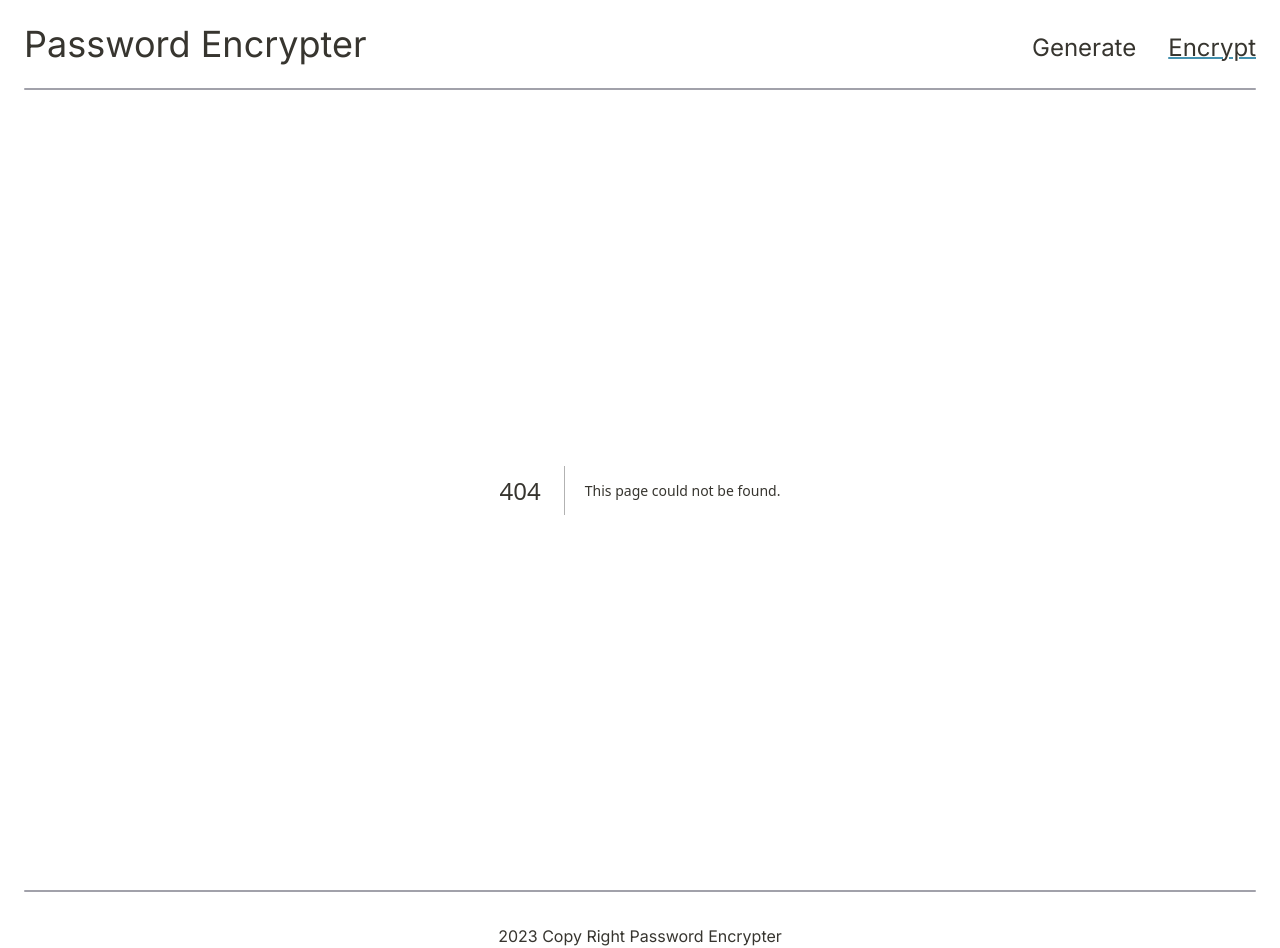
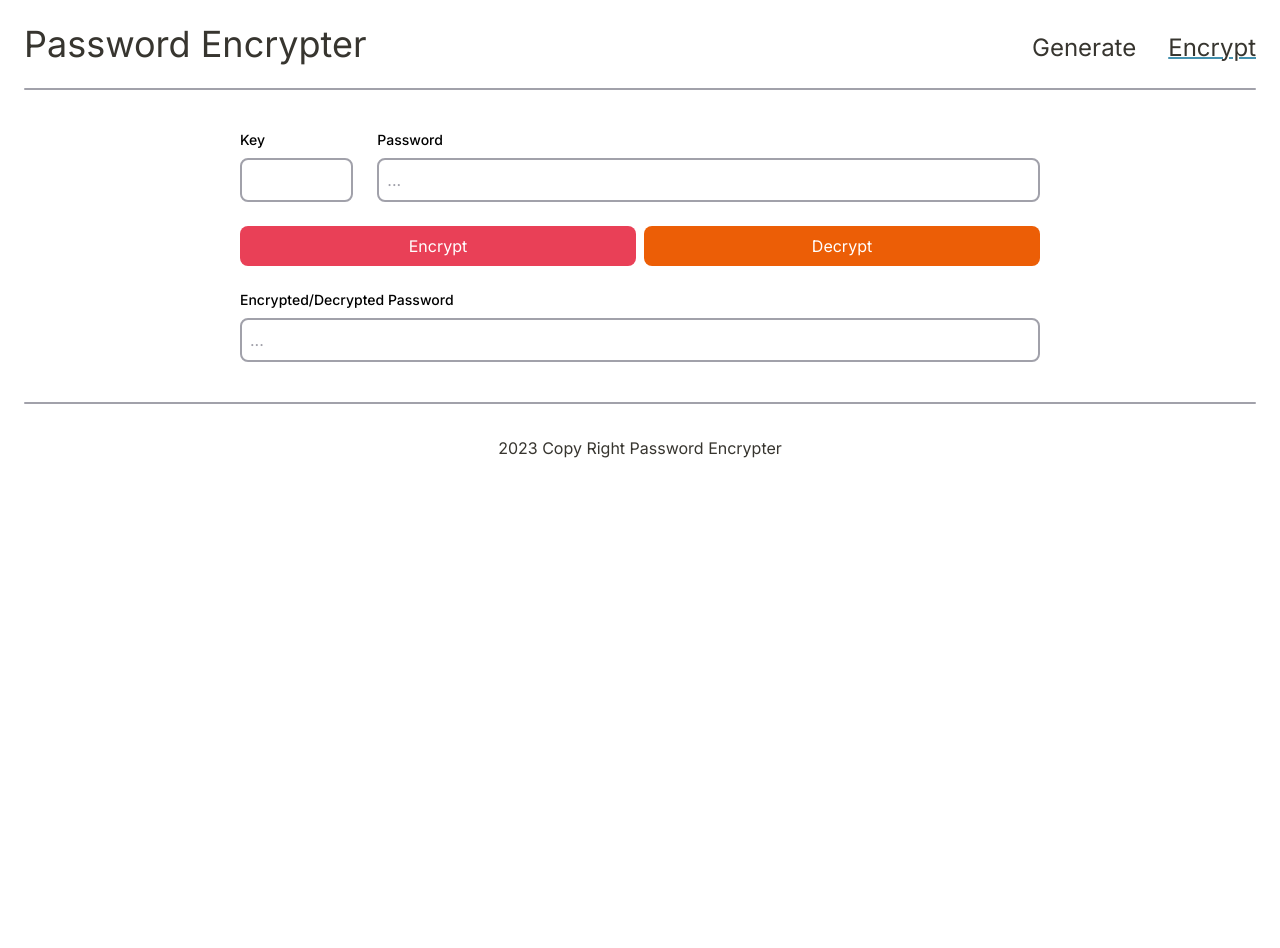
Before and after one commit to BaoTran685/password-encrypter, a Next.js app: page /function in a window 1280 px wide. Before the commit this address had no page. After the commit the page ends 800 px from the top, so only its background shows below. Built offline with nearby package versions, Linux system fonts and the light colour scheme; no server answers.

Commit message:
encrypt/decrypt page

```diff
--- /dev/null
+++ b/src/app/function/page.tsx
@@ -0,0 +1,187 @@
+"use client";
+
+import InputItem from "@/components/form/inputItem";
+import LoadingButton from "@/components/form/loadingButton";
+import { functionPassword } from "@/components/form/postData";
+import { cn } from "@/lib/tailwind-merge";
+import { FormEvent, useState } from "react";
+
+const Input = {
+  key: {
+    label: "Key",
+    name: "key",
+    type: "key",
+    placeholder: "",
+    readonly: false,
+  },
+  password: {
+    label: "Password",
+    name: "password",
+    type: "text",
+    placeholder: "...",
+    readonly: false,
+  },
+  returnPassword: {
+    label: "Encrypted/Decrypted Password",
+    name: "returnPassword",
+    type: "text",
+    placeholder: "...",
+    readonly: true,
+  },
+};
+
+const BASE_CHAR =
+  "ABCDEFGHIJKLMNOPQRSTUVWXYZabcdefghijklmnopqrstuvwxyz0123456789!@#$%^&*()-_=+[]{};:,.<>/?|'\"~";
+
+const checkText = (text: string) => {
+  for (let i = 0; i < text.length; i++) {
+    if (BASE_CHAR.includes(text[i]) == false) {
+      return false;
+    }
+  }
+  return true;
+};
+
+const Encrypt = () => {
+  const [key, setKey] = useState("");
+  const [keyErrorMessage, setKeyErrorMessage] = useState("");
+
+  const [password, setPassword] = useState("");
+  const [passwordErrorMessage, setPasswordErrorMessage] = useState("");
+
+  const [returnPassword, setReturnPassword] = useState("");
+
+  const [processEncrypt, setProcessEncrypt] = useState(false);
+  const [processDecrypt, setProcessDecrypt] = useState(false);
+
+  const [processMessage, setProcessMessage] = useState("");
+  const [isProcessSuccess, setIsProcessSuccess] = useState(false);
+
+  const handleChange = (event: FormEvent<HTMLFormElement>) => {
+    if (event.currentTarget.name == Input.key.name) {
+      setKey(event.currentTarget.value);
+      setKeyErrorMessage("");
+    } else if (event.currentTarget.name == Input.password.name) {
+      setPassword(event.currentTarget.value);
+      setPasswordErrorMessage("");
+    }
+  };
+
+  const checkInput = ({ key, password }: { key: string; password: string }) => {
+    var ret = true;
+    if (!checkText(key)) {
+      setKeyErrorMessage("Invalid char, please refer to valid characters list");
+      ret = false;
+    }
+    if (!checkText(password)) {
+      setPasswordErrorMessage(
+        "Invalid char, please refer to valid characters list"
+      );
+      ret = false;
+    }
+    return ret;
+  };
+
+  const handleSubmit = async (event: FormEvent<HTMLFormElement>) => {
+    event.preventDefault();
+  };
+
+  const handleClick = async ({ text }: { text: string }) => {
+    const ok = checkInput({ key, password });
+    if (!ok) {
+      return;
+    }
+    var res = null;
+    if (text == "Encrypt") {
+      setProcessEncrypt(true);
+      res = await functionPassword({ key, password, type: "encrypt" });
+      setProcessEncrypt(false);
+    } else {
+      setProcessDecrypt(true);
+      res = await functionPassword({ key, password, type: "decrypt" });
+      setProcessDecrypt(false);
+    }
+    if (res) {
+      setReturnPassword(res.password);
+      setIsProcessSuccess(res.ok);
+      if (res.ok) {
+        setProcessMessage("success");
+      } else {
+        setProcessMessage("fail");
+      }
+    }
+  };
+
+  return (
+    <main className="my--container mx-auto my-10 sm:my20">
+      <form className="flex flex-col space-y-6" onSubmit={handleSubmit}>
+        <div className="grid grid-cols-12 gap-6">
+          <div className="col-span-2">
+            <InputItem
+              value={key}
+              isError={Boolean(keyErrorMessage)}
+              onChange={handleChange}
+              {...Input.key}
+            />
+            {Boolean(keyErrorMessage) && (
+              <div className="text-sm font-medium text-red-600 pt-1">
+                {keyErrorMessage}
+              </div>
+            )}
+          </div>
+          <div className="col-span-10">
+            <InputItem
+              value={password}
+              isError={Boolean(passwordErrorMessage)}
+              onChange={handleChange}
+              {...Input.password}
+            />
+            {Boolean(passwordErrorMessage) && (
+              <div className="text-sm font-medium text-red-600 pt-1">
+                {passwordErrorMessage}
+              </div>
+            )}
+          </div>
+        </div>
+        <div className="flex flex-row space-x-2">
+          <LoadingButton
+            type="button"
+            text="Encrypt"
+            className="bg-[--red-color]"
+            isLoading={processEncrypt}
+            isSuccess={false}
+            onClick={handleClick}
+          />
+          <LoadingButton
+            type="button"
+            text="Decrypt"
+            className="bg-[--orange-color]"
+            isLoading={processDecrypt}
+            isSuccess={false}
+            onClick={handleClick}
+          />
+        </div>
+        <div>
+          <InputItem
+            value={returnPassword}
+            isError={false}
+            onChange={() => {}}
+            {...Input.returnPassword}
+          />
+          {Boolean(processMessage) && (
+            <div
+              className={cn("text-sm font-medium", {
+                "text-[#21A179]": isProcessSuccess,
+                "text-red-600": !isProcessSuccess,
+              })}
+            >
+              {processMessage}
+            </div>
+          )}
+        </div>
+      </form>
+    </main>
+  );
+};
+
+export default Encrypt;
--- a/src/app/generate/page.tsx
+++ b/src/app/generate/page.tsx
@@ -69,12 +69,12 @@ const Generate = () => {
       var ret = true;
       if (specialChar < LOW || specialChar > HIGH) {
         setSpecialCharError(true);
-        setSpecialCharErrorMessage(`Must be >= ${LOW} and <= ${HIGH}`);
+        setSpecialCharErrorMessage(`Must be between ${LOW} and ${HIGH}`);
         ret = false;
       }
       if (upperCase < LOW || upperCase > HIGH) {
         setUpperCaseError(true);
-        setUpperCaseErrorMessage(`Must be >= ${LOW} and <= ${HIGH}`);
+        setUpperCaseErrorMessage(`Must be between ${LOW} and ${HIGH}`);
         ret = false;
       }
       return ret;
@@ -161,8 +161,10 @@ const Generate = () => {
         <LoadingButton
           type="submit"
           text="Generate"
+          className=""
           isLoading={process}
           isSuccess={false}
+          onClick={() => {}}
         />
         <div>
           <InputItem
--- a/src/components/form/loadingButton.tsx
+++ b/src/components/form/loadingButton.tsx
@@ -4,15 +4,18 @@ import { Spinner, Tick } from "../icon/icons"
 interface Props {
   type: "button" | "submit" | "reset" | undefined,
   text: string,
+  className: string,
   isLoading: boolean,
-  isSuccess: boolean
+  isSuccess: boolean,
+  onClick: Function,
 }
 
-const LoadingButton = ({ type, text, isLoading, isSuccess }: Props) => {
+const LoadingButton = ({ type, text, className, isLoading, isSuccess, onClick }: Props) => {
   return (
     <button
       type={type}
-      className='text-white text-sm w-20 rounded-lg bg-[#2f7d65] hover:brightness-125'
+      className={`text-white text--sub--small w-full rounded-lg bg-[#2f7d65] hover:brightness-125 ${className}`}
+      onClick={() => onClick({text})}
       disabled={isLoading}
     >
       <span className='flex items-center justify-center px-4 py-2'>
--- a/src/components/form/postData.ts
+++ b/src/components/form/postData.ts
@@ -18,9 +18,32 @@ export const generatePassword = async ({
   })
 
   if (res.ok) {
-    console.log('true');
     const { password } = await res.json()
-    return {password, ok: res.ok}
+    return { password, ok: res.ok }
   }
-  return {password: '', ok: false}
+  return { password: '', ok: false }
 }
+
+export const functionPassword = async ({
+  key,
+  password,
+  type
+}: {
+  key: string
+  password: string
+  type: string
+}) => {
+  const res = await fetch(SERVER_URL + '/function/', {
+    method: 'POST',
+    headers: {
+      'Content-Type': 'application/json'
+    },
+    body: JSON.stringify({ key, password, type })
+  })
+  console.log(res);
+  if (res.ok) {
+    const { password } = await res.json()
+    return { password, ok: res.ok }
+  }
+  return { password: '', ok: false }
+}
```
